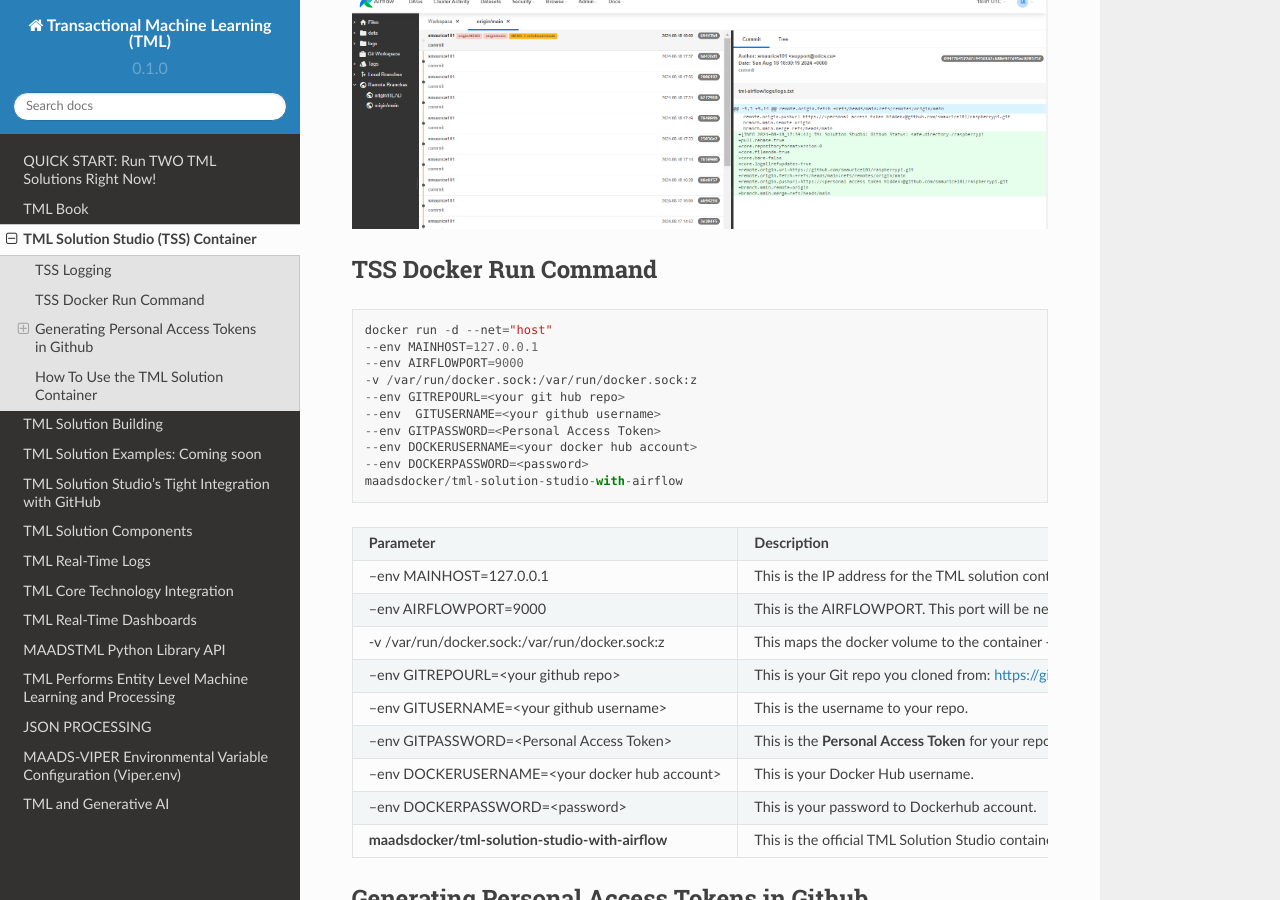
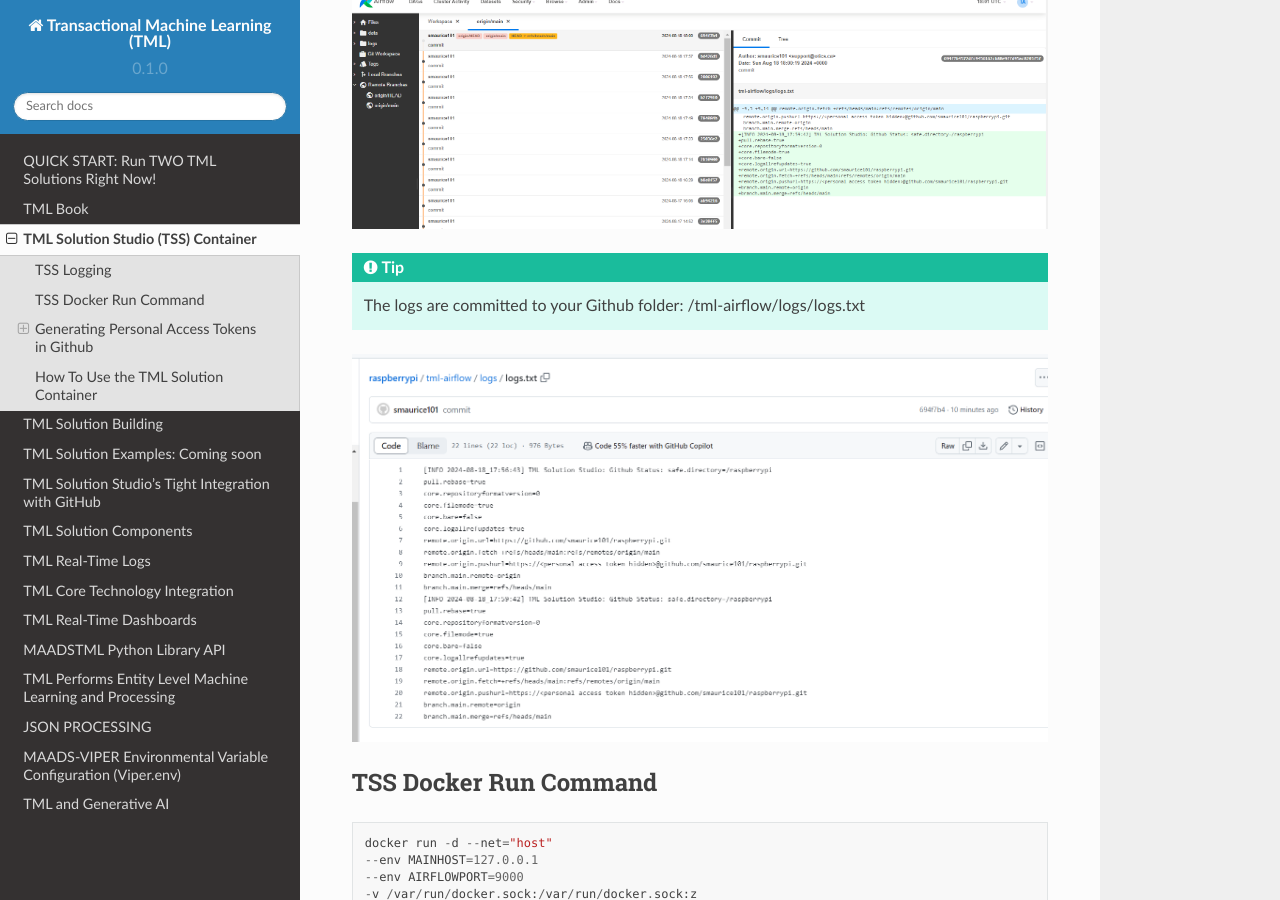
Before and after one commit to smaurice101/readthedocs, a Sphinx documentation site: the page built from docs/source/docker.rst, in a window 1280 px wide and 900 px high, scrolled down 935 px. Built offline with Sphinx 7.4.7 and the Read the Docs theme 2.0.0, drawn with Linux system fonts in a browser that asks for light colours.

Commit message:
Update docker.rst

```diff
--- a/docs/source/docker.rst
+++ b/docs/source/docker.rst
@@ -32,6 +32,11 @@
 The entire TSS solution build process is logged and committed to Github.  This makes it very convenient to check for any errors in the TSS build process, and because errors are commited to the remote branch, the errors become visible to others to help in quickly rectifying any issues.
 
 .. figure:: tsslogs.png
+
+.. tip::
+    The logs are committed to your Github folder: /tml-airflow/logs/logs.txt
+
+.. figure:: tsslogs2.png
 
 TSS Docker Run Command
 --------------------
```
